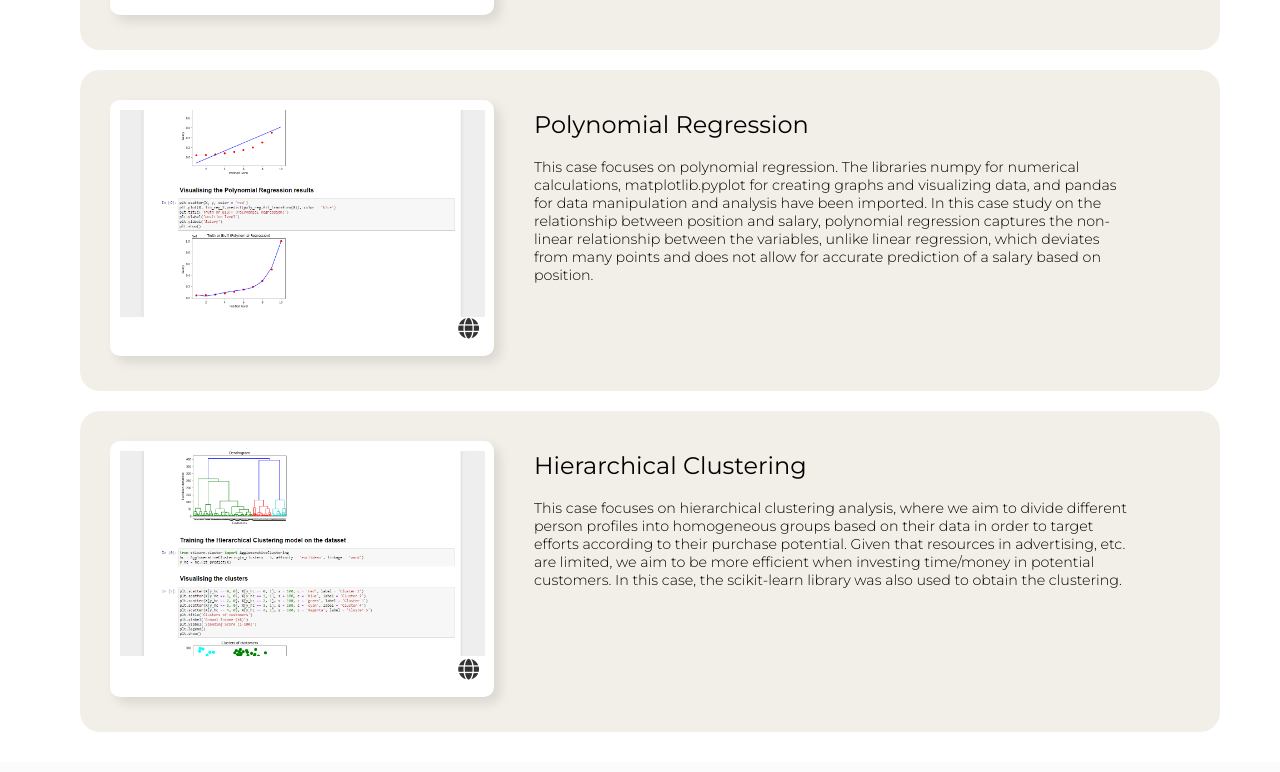
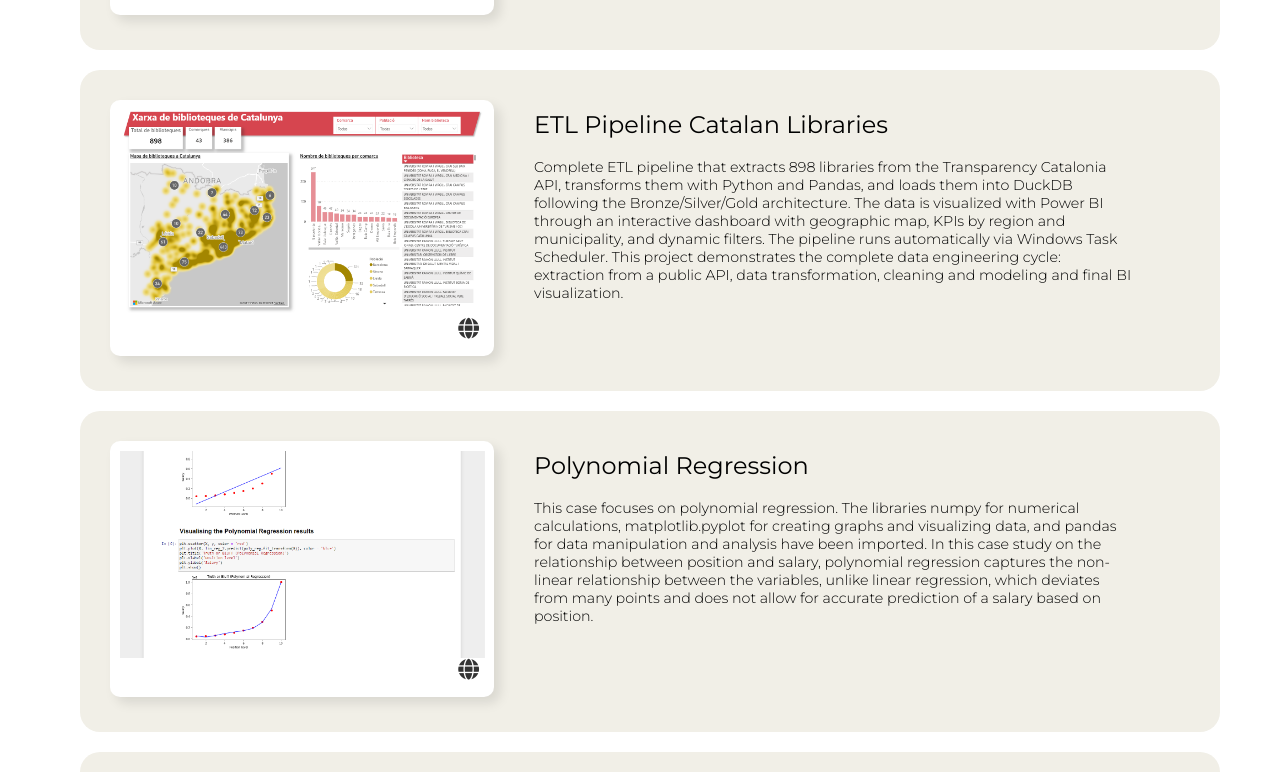
Before and after one commit to KarimGP/Portfolio, a React (Create React App) app: page / in a window 1280 px wide. Shown: the part 3248-4020 px from the top of the page. Built offline with nearby package versions, Linux system fonts and the light colour scheme.

Commit message:
Afegit projecte ETL Biblioteques de Catalunya

```diff
--- a/src/App.js
+++ b/src/App.js
@@ -11,6 +11,7 @@ import primeImage from './img/prime.png';
 import polyregImage from './img/polyreg.png';
 import hierclustImage from './img/hierclust.png';
 import normiaImage from './img/normia.png';
+import bibliotequesImage from './img/dashboard_biblioteques_etl.png';
 
 function App() {
   const [language, setLanguage] = useState('en');
@@ -170,6 +171,22 @@ function App() {
         <div className="data-container">
           <div className="project-wrapper">
             <div className="project-card">
+              <img src={bibliotequesImage} alt="Project 1" className="project-image" />
+              <div className="project-links">
+                <a href="https://app.powerbi.com/view?r=eyJrIjoiOGE0YjFkMTUtY2VhNS00M2M2LWJiYjEtMTE5MjI0YzhhY2NlIiwidCI6IjE2MDMzYWMxLTJiNWMtNDMzMC1hYjM1LTM3YTY5OGIyZmQ0MSIsImMiOjl9" target="_blank" rel="noopener noreferrer" className="project-link">
+                  <i className="fas fa-globe"></i>
+                </a>
+              </div>
+            </div>
+          </div>
+          <div className="project-description">
+            <h2>{t('projects.bibliotequesEtlTitle')}</h2>
+            <p>{t('projects.bibliotequesEtlDescription')}</p>
+          </div>
+        </div>
+        <div className="data-container">
+          <div className="project-wrapper">
+            <div className="project-card">
               <img src={polyregImage} alt="Project 1" className="project-image" />
               <div className="project-links">
                 <a href={`${process.env.PUBLIC_URL}/resources/polynomial_regression.html`} target="_blank" rel="noopener noreferrer" className="project-link">
--- a/src/locales/ca/translation.json
+++ b/src/locales/ca/translation.json
@@ -22,7 +22,9 @@
       "polynomialRegressionTitle": "Regressió Polinòmica",
       "polynomialRegressionDescription": "Aquest cas se centra en la regressió polinòmica. S'han importat les biblioteques numpy per a càlculs numèrics, matplotlib.pyplot per crear gràfics i visualitzar dades, i pandas per a la manipulació i anàlisi de dades. En aquest cas d'estudi sobre la relació entre posició i salari, la regressió polinòmica captura la relació no lineal entre les variables, a diferència de la regressió lineal, que es desvia de molts punts i no permet una predicció precisa d'un sou en funció de la posició.",
       "hierarchicalClusteringTitle": "Agrupament Jeràrquic",
-      "hierarchicalClusteringDescription": "Aquest cas se centra en l'anàlisi d'agrupament jeràrquic, on pretenem dividir diferents perfils de persones en grups homogenis a partir de les seves dades per tal d'orientar els esforços en funció del seu potencial de compra. Atès que els recursos en publicitat, etc. són limitats, pretenem ser més eficients a l'hora d'invertir temps/diners en clients potencials. En aquest cas, també es va utilitzar la biblioteca scikit-learn per obtenir l'agrupament."
+      "hierarchicalClusteringDescription": "Aquest cas se centra en l'anàlisi d'agrupament jeràrquic, on pretenem dividir diferents perfils de persones en grups homogenis a partir de les seves dades per tal d'orientar els esforços en funció del seu potencial de compra. Atès que els recursos en publicitat, etc. són limitats, pretenem ser més eficients a l'hora d'invertir temps/diners en clients potencials. En aquest cas, també es va utilitzar la biblioteca scikit-learn per obtenir l'agrupament.",
+      "bibliotequesEtlTitle": "Pipeline ETL Biblioteques de Catalunya",
+      "bibliotequesEtlDescription": "Pipeline ETL complet que extreu 898 biblioteques de l'API de Transparència Catalunya, les transforma amb Python i Pandas, i les carrega a DuckDB seguint l'arquitectura Bronze/Silver/Gold. Les dades es visualitzen amb Power BI mitjançant un dashboard interactiu amb mapa geogràfic, KPIs per comarca i municipi, i filtres dinàmics. El pipeline s'executa automàticament mitjançant Windows Task Scheduler. Aquest projecte demostra el cicle complet d'enginyeria de dades: extracció d'una API pública, transformació, neteja i modelatge de dades, i visualització final en BI."
     },
     "data": {
       "title": "Dades",
--- a/src/locales/en/translation.json
+++ b/src/locales/en/translation.json
@@ -22,7 +22,9 @@
         "polynomialRegressionTitle": "Polynomial Regression",
         "polynomialRegressionDescription": "This case focuses on polynomial regression. The libraries numpy for numerical calculations, matplotlib.pyplot for creating graphs and visualizing data, and pandas for data manipulation and analysis have been imported. In this case study on the relationship between position and salary, polynomial regression captures the non-linear relationship between the variables, unlike linear regression, which deviates from many points and does not allow for accurate prediction of a salary based on position.",
         "hierarchicalClusteringTitle": "Hierarchical Clustering",
-        "hierarchicalClusteringDescription": "This case focuses on hierarchical clustering analysis, where we aim to divide different person profiles into homogeneous groups based on their data in order to target efforts according to their purchase potential. Given that resources in advertising, etc. are limited, we aim to be more efficient when investing time/money in potential customers. In this case, the scikit-learn library was also used to obtain the clustering."
+        "hierarchicalClusteringDescription": "This case focuses on hierarchical clustering analysis, where we aim to divide different person profiles into homogeneous groups based on their data in order to target efforts according to their purchase potential. Given that resources in advertising, etc. are limited, we aim to be more efficient when investing time/money in potential customers. In this case, the scikit-learn library was also used to obtain the clustering.",
+        "bibliotequesEtlTitle": "ETL Pipeline Catalan Libraries",
+        "bibliotequesEtlDescription": "Complete ETL pipeline that extracts 898 libraries from the Transparency Catalonia API, transforms them with Python and Pandas, and loads them into DuckDB following the Bronze/Silver/Gold architecture. The data is visualized with Power BI through an interactive dashboard with geographic map, KPIs by region and municipality, and dynamic filters. The pipeline runs automatically via Windows Task Scheduler. This project demonstrates the complete data engineering cycle: extraction from a public API, data transformation, cleaning and modeling and final BI visualization."
     },
     "data": {
       "title": "Data",
--- a/src/locales/es/translation.json
+++ b/src/locales/es/translation.json
@@ -22,7 +22,9 @@
       "polynomialRegressionTitle": "Regresión Polinomial",
       "polynomialRegressionDescription": "Este caso se centra en la regresión polinómica. Se han importado las bibliotecas numpy para cálculos numéricos, matplotlib.pyplot para crear gráficos y visualizar datos, y pandas para manipulación y análisis de datos. En este estudio de caso sobre la relación entre puesto y salario, la regresión polinómica captura la relación no lineal entre las variables, a diferencia de la regresión lineal, que se desvía de muchos puntos y no permite una predicción precisa de un salario basado en el puesto.",
       "hierarchicalClusteringTitle": "Agrupamiento Jerárquico",
-      "hierarchicalClusteringDescription": "Este caso se centra en el análisis de agrupamiento jerárquico, donde pretendemos dividir diferentes perfiles de personas en grupos homogéneos en función de sus datos para orientar los esfuerzos de acuerdo con su potencial de compra. Dado que los recursos en publicidad, etc. son limitados, pretendemos ser más eficientes a la hora de invertir tiempo/dinero en clientes potenciales. En este caso, también se utilizó la biblioteca scikit-learn para obtener el agrupamiento."
+      "hierarchicalClusteringDescription": "Este caso se centra en el análisis de agrupamiento jerárquico, donde pretendemos dividir diferentes perfiles de personas en grupos homogéneos en función de sus datos para orientar los esfuerzos de acuerdo con su potencial de compra. Dado que los recursos en publicidad, etc. son limitados, pretendemos ser más eficientes a la hora de invertir tiempo/dinero en clientes potenciales. En este caso, también se utilizó la biblioteca scikit-learn para obtener el agrupamiento.",
+      "bibliotequesEtlTitle": "Pipeline ETL Bibliotecas de Cataluña",
+      "bibliotequesEtlDescription": "Pipeline ETL completo que extrae 898 bibliotecas de la API de Transparencia Cataluña, las transforma con Python y Pandas, y las carga en DuckDB siguiendo la arquitectura Bronze/Silver/Gold. Los datos se visualizan con Power BI mediante un dashboard interactivo con mapa geográfico, KPIs por comarca y municipio, y filtros dinámicos. El pipeline se ejecuta automáticamente mediante Windows Task Scheduler. Este proyecto demuestra el ciclo completo de ingeniería de datos: extracción de una API pública, transformación, limpieza y modelado de datos, y visualización final en BI."
     },
     "data": {
       "title": "Datos",
```
Also changed, not shown: src/img/dashboard_biblioteques_etl.png (added).
